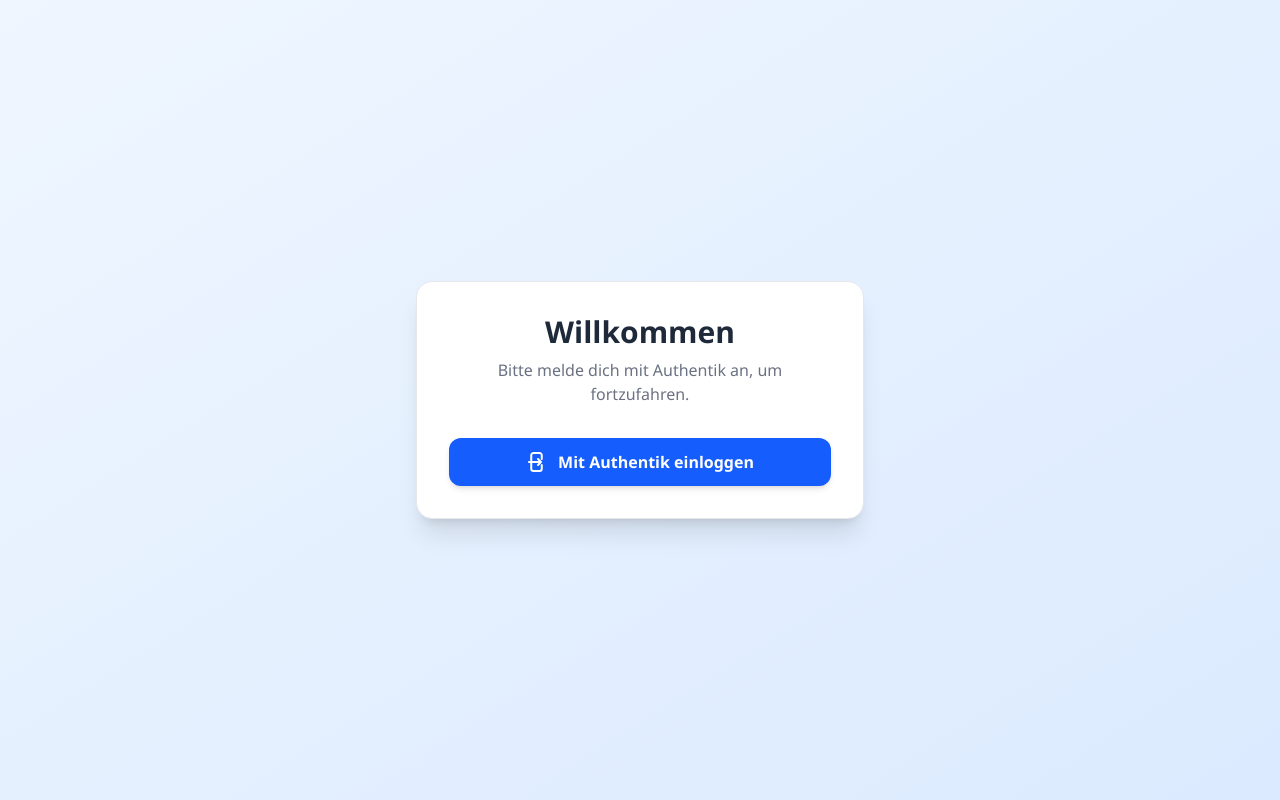
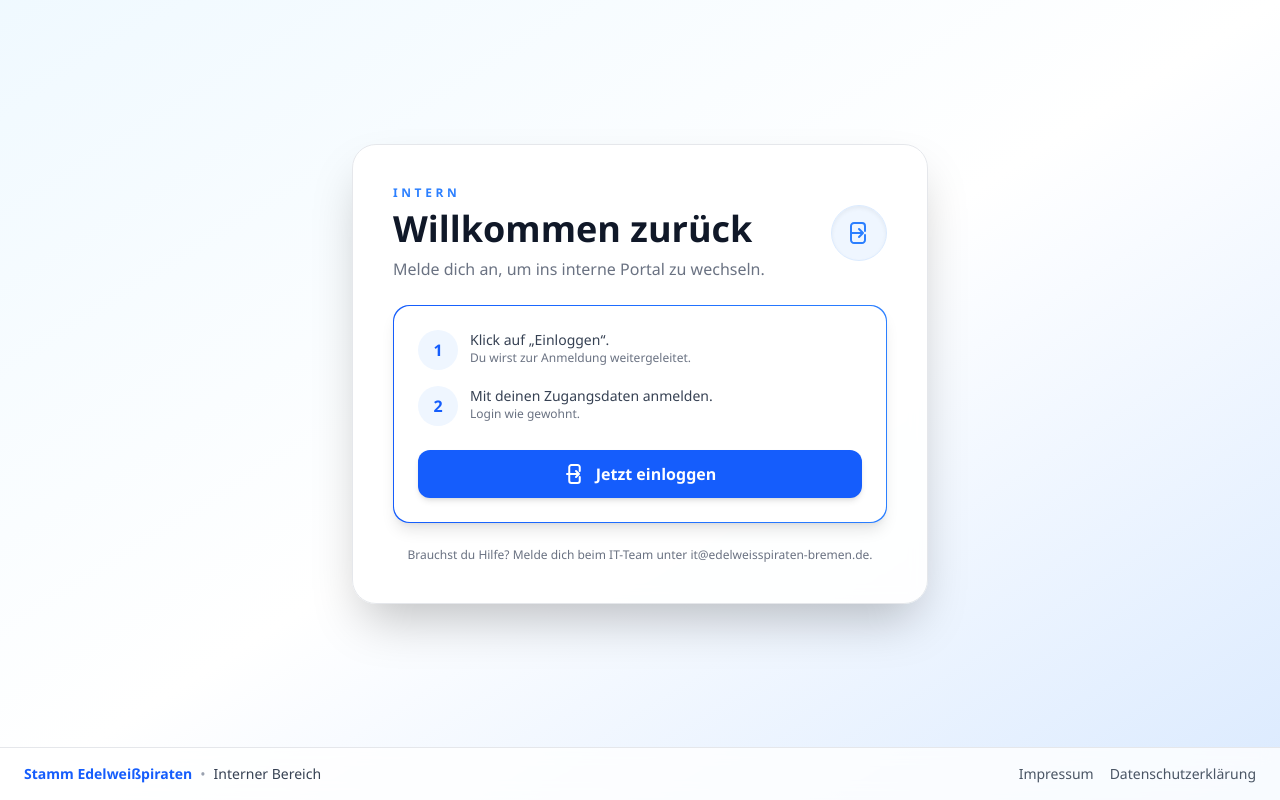
Before and after one commit to Stamm-Edelweisspiraten/intern-edelweisspiraten, a SvelteKit app: page /login in a window 1280 px wide. Built offline with nearby package versions, Linux system fonts and the light colour scheme; no server answers.

Commit message:
Improve login page design and redirect

```diff
--- a/src/routes/login/+page.server.ts
+++ b/src/routes/login/+page.server.ts
@@ -1,51 +1,11 @@
+import type { PageServerLoad } from "./$types";
 import { redirect } from "@sveltejs/kit";
-import { db } from "$lib/server/mongo";
-import { ObjectId } from "mongodb";
 
-export const load = async ({ cookies, url }) => {
-    const joinId = url.searchParams.get("join");
-
-    // JOIN-ID IM COOKIE SPEICHERN
-    if (joinId) {
-        cookies.set("join_member", joinId, {
-            path: "/",
-            httpOnly: true,
-            sameSite: "lax"
-        });
+export const load: PageServerLoad = async ({ locals, url }) => {
+    if (locals.user) {
+        // Bereits eingeloggt -> ins Dashboard oder Zielroute umleiten
+        const redirectTo = url.searchParams.get("redirect") ?? "/intern/dashboard";
+        throw redirect(303, redirectTo);
     }
-
-    const sessionRaw = cookies.get("session");
-    if (!sessionRaw) return {}; // nicht eingeloggt → normale Seite anzeigen
-
-    // Benutzer IST bereits eingeloggt → hier kommt der FIX
-    const session = JSON.parse(sessionRaw);
-
-    if (joinId) {
-
-        // User in Mongo suchen
-        const user = await db.collection("users").findOne({ email: session.email });
-
-        if (user) {
-            // 1. User bekommt MemberId
-            await db.collection("users").updateOne(
-                { _id: user._id },
-                { $addToSet: { memberIds: joinId } }
-            );
-
-            // 2. Member bekommt UserId
-            await db.collection("members").updateOne(
-                { _id: new ObjectId(joinId) },
-                { $addToSet: { userIds: user._id.toString() } }
-            );
-        }
-
-        // JOIN-Cookie löschen
-        cookies.delete("join_member", { path: "/" });
-
-        // Weiter zur Erfolg-Seite
-        throw redirect(302, `/join/${joinId}/success`);
-    }
-
-    // Normales Verhalten: eingeloggt → Dashboard
-    throw redirect(302, "/intern/dashboard");
+    return {};
 };
--- a/src/routes/login/+page.svelte
+++ b/src/routes/login/+page.svelte
@@ -4,21 +4,47 @@
     }
 </script>
 
-<div class="min-h-screen w-full flex items-center justify-center bg-gradient-to-br from-blue-50 to-blue-100 p-6">
+<div class="min-h-screen w-full flex flex-col bg-gradient-to-br from-sky-50 via-white to-blue-100">
+    <div class="flex-1 flex items-center justify-center p-6">
+        <div class="w-full max-w-xl bg-white/90 backdrop-blur rounded-3xl shadow-2xl p-10 border border-gray-200">
+            <div class="flex items-center justify-between gap-4 mb-6">
+                <div>
+                    <p class="text-xs uppercase tracking-[0.3em] text-blue-500 font-semibold mb-2">Intern</p>
+                    <h1 class="text-4xl font-extrabold text-gray-900">Willkommen zurück</h1>
+                    <p class="text-gray-500 mt-2">Melde dich an, um ins interne Portal zu wechseln.</p>
+                </div>
+                <div class="hidden sm:flex h-14 w-14 rounded-full bg-blue-50 border border-blue-100 items-center justify-center shadow-inner">
+                    <svg xmlns="http://www.w3.org/2000/svg" fill="none" viewBox="0 0 24 24" stroke-width="1.5" stroke="currentColor" class="w-8 h-8 text-blue-500">
+                        <path stroke-linecap="round" stroke-linejoin="round" d="M16.5 10.5V6.75A2.25 2.25 0 0014.25 4.5h-6A2.25 2.25 0 006 6.75v10.5A2.25 2.25 0 008.25 19.5h6a2.25 2.25 0 002.25-2.25V13.5" />
+                        <path stroke-linecap="round" stroke-linejoin="round" d="M12 9l3 3-3 3m3-3H6" />
+                    </svg>
+                </div>
+            </div>
 
-    <div class="w-full max-w-md bg-white rounded-2xl shadow-xl p-8 border border-gray-200">
-
-        <h1 class="text-3xl font-bold text-gray-800 text-center mb-2">
-            Willkommen
-        </h1>
-
-        <p class="text-gray-500 text-center mb-8">
-            Bitte melde dich mit Authentik an, um fortzufahren.
-        </p>
+            <div class="bg-gradient-to-r from-blue-600 to-blue-500 rounded-2xl p-[1px] shadow-lg">
+                <div class="bg-white rounded-2xl p-6 flex flex-col gap-4">
+                    <div class="flex items-start gap-3">
+                        <div class="h-10 w-10 rounded-full bg-blue-50 text-blue-600 flex items-center justify-center font-semibold">
+                            1
+                        </div>
+                        <div>
+                            <p class="text-sm text-gray-700">Klick auf „Einloggen“.</p>
+                            <p class="text-xs text-gray-500">Du wirst zur Anmeldung weitergeleitet.</p>
+                        </div>
+                    </div>
+                    <div class="flex items-start gap-3">
+                        <div class="h-10 w-10 rounded-full bg-blue-50 text-blue-600 flex items-center justify-center font-semibold">
+                            2
+                        </div>
+                        <div>
+                            <p class="text-sm text-gray-700">Mit deinen Zugangsdaten anmelden.</p>
+                            <p class="text-xs text-gray-500">Login wie gewohnt.</p>
+                        </div>
+                    </div>
 
                     <button
                         on:click={login}
-                class="w-full py-3 px-4 bg-blue-600 hover:bg-blue-700 text-white rounded-xl font-semibold transition-all shadow-md hover:shadow-lg flex items-center justify-center gap-2"
+                        class="mt-2 w-full py-3 px-4 bg-blue-600 hover:bg-blue-700 text-white rounded-xl font-semibold transition-all shadow-md hover:shadow-lg flex items-center justify-center gap-2"
                     >
                         <svg xmlns="http://www.w3.org/2000/svg"
                              fill="none" viewBox="0 0 24 24" stroke-width="2"
@@ -28,7 +54,26 @@
                             <path stroke-linecap="round" stroke-linejoin="round"
                                   d="M12 9l3 3m0 0l-3 3m3-3H3" />
                         </svg>
-            Mit Authentik einloggen
+                        Jetzt einloggen
                     </button>
                 </div>
             </div>
+
+            <p class="text-xs text-gray-500 mt-6 text-center">
+                Brauchst du Hilfe? Melde dich beim IT-Team unter <a class="text-blue-600 hover:text-blue-700" href="mailto:it@edelweisspiraten-bremen.de">it@edelweisspiraten-bremen.de</a>.
+            </p>
+        </div>
+    </div>
+
+    <footer class="border-t border-gray-200 bg-white/80 backdrop-blur py-4 px-6 text-sm text-gray-600 flex flex-col sm:flex-row items-center justify-between gap-3">
+        <div class="flex items-center gap-2 text-gray-700">
+            <span class="font-semibold text-blue-600">Stamm Edelweißpiraten</span>
+            <span class="text-gray-400">•</span>
+            <span>Interner Bereich</span>
+        </div>
+        <div class="flex items-center gap-4">
+            <a href="https://edelweisspiraten-bremen.de/impressum" target="_blank" rel="noreferrer" class="text-blue-600 hover:text-blue-700">Impressum</a>
+            <a href="https://edelweisspiraten-bremen.de/datenschutz" target="_blank" rel="noreferrer" class="text-blue-600 hover:text-blue-700">Datenschutzerklärung</a>
+        </div>
+    </footer>
+</div>
```
Lines whose indentation alone changed are shown as unchanged.
